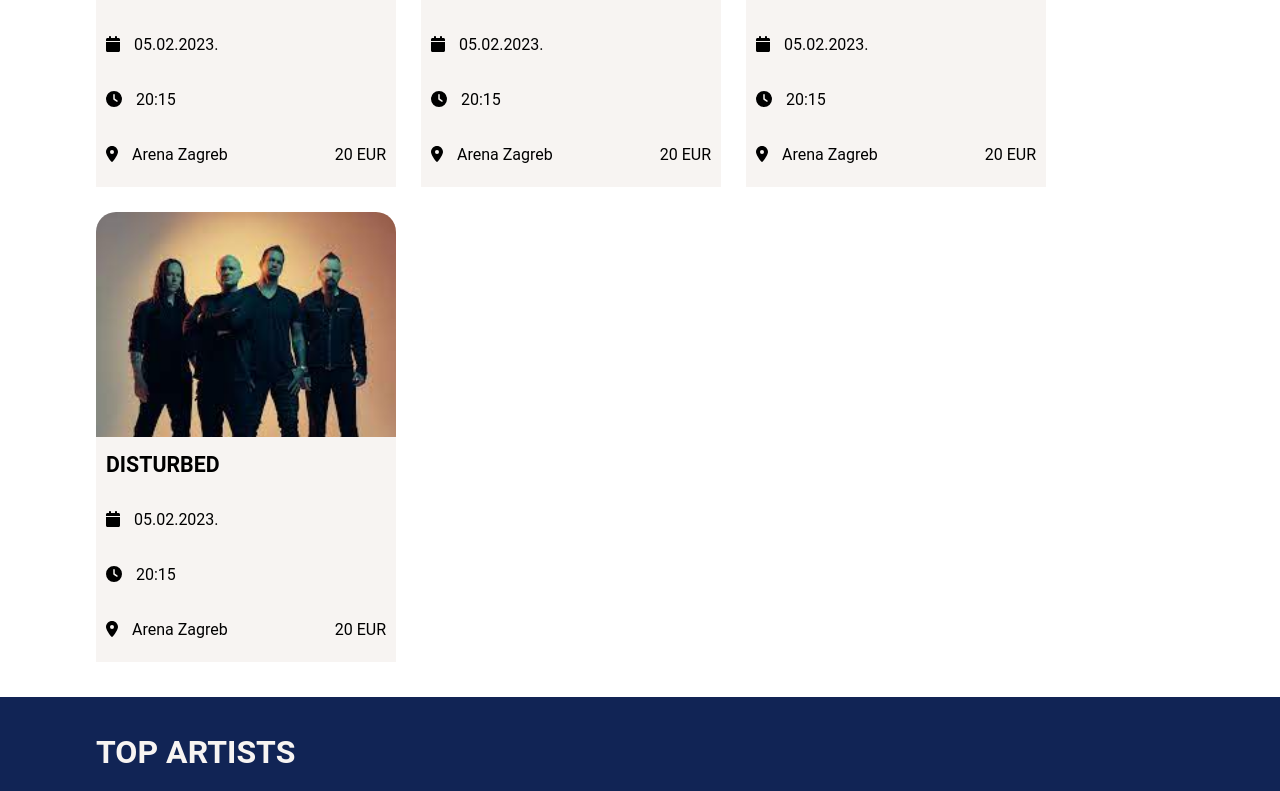
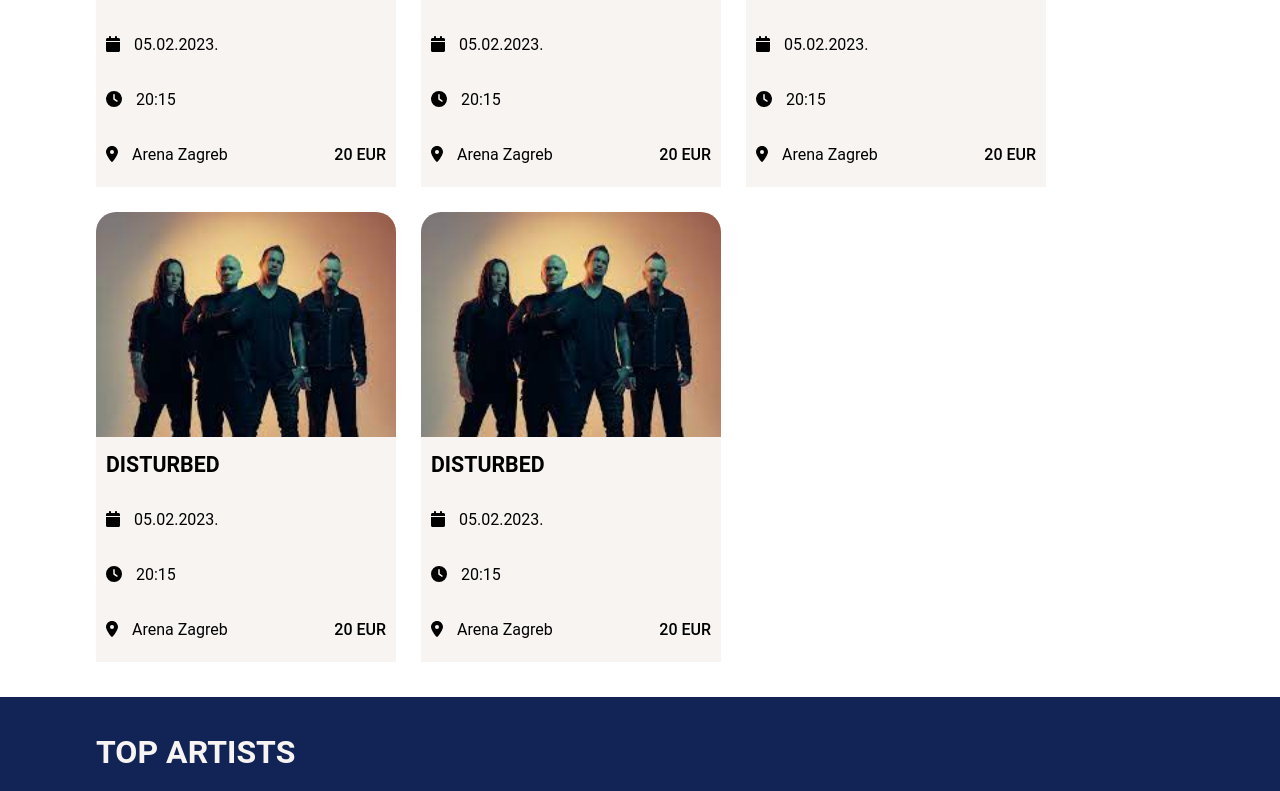
Before and after one commit to vorDa123/Zavrsni_Rad_dkuharic, a Vue app in the folder Koncertus/: page / in a window 1280 px wide. Shown: the part 920-1711 px from the top of the page. Built offline with nearby package versions, Linux system fonts and the light colour scheme.

Commit message:
changes in style, trying responsiveness

```diff
--- a/Koncertus/src/assets/styles.css
+++ b/Koncertus/src/assets/styles.css
@@ -81,7 +81,8 @@
 
 .concertCard {
   border-radius: 20px 20px 0 0;
-  width: 300px;
+  max-width: 300px;
+  width: 100%;
   height: 450px;
   cursor: pointer;
 }
@@ -146,14 +147,15 @@
 }
 
 .artistsCardsContainer {
-  width: 100%;
+  max-width: 100%;
   display: flex;
   flex-wrap: wrap;
   gap: 10px;
 }
 
 .artistCard {
-  width: 205px;
+  max-width: 205px;
+  width: 100%;
   height: 200px;
   border-radius: 10px;
   background-image: url("@/assets/img/disturbed.png");
@@ -193,13 +195,13 @@
 
 .newsletterTextButton {
   width: 60%;
-  position: relative;
-  top: 200px;
-  left: 300px;
+  padding-top: 200px;
+  padding-left: 300px;
 }
 
 .newsletterInputField {
-  width: 570px;
+  max-width: 570px;
+  width: 100%;
   height: 50px;
   border: 1px solid #0a1733;
   padding-left: 5px;
@@ -469,7 +471,8 @@
 }
 
 .widthContent {
-  width: 550px;
+  max-width: 550px;
+  width: 100%;
 }
 
 .alignCenter {
@@ -595,7 +598,7 @@
 
 .playerContent {
   width: 100%;
-  height: 175px;
+  max-height: 175px;
   position: absolute;
   bottom: 0;
   left: 0;
@@ -663,7 +666,8 @@
 }
 
 .durationSlider {
-  width: 350px;
+  max-width: 350px;
+  width: 100%;
 }
 
 .volumeSliderContainer {
@@ -750,7 +754,8 @@
 }
 
 .profileInfoContent {
-  width: 300px;
+  max-width: 300px;
+  width: 100%;
 }
 
 .nextConcertTitle {
@@ -845,11 +850,13 @@
 }
 
 .widthContentReservation {
-  width: 750px;
+  max-width: 750px;
+  width: 100%;
 }
 
 .concertImageReservation {
-  width: 200px;
+  max-width: 200px;
+  width: 100%;
   height: 150px;
   border-radius: 10px;
   background-image: url("@/assets/img/disturbed.png");
@@ -905,7 +912,8 @@
 }
 
 .inputSize{
-  width: 545px;
+  max-width: 545px;
+  width: 100%;
   height: 50px;
   margin: 8px 0 15px 0;
 }
@@ -940,3 +948,12 @@
   width: 50%;
   margin: 0 auto;
 }
+
+/* @media only screen and (max-width: 1640px) and (min-width: 1270px) {
+  .concertCard {
+    border-radius: 20px 20px 0 0;
+    width: 200px;
+    height: 350px;
+    cursor: pointer;
+  }
+} */
--- a/Koncertus/src/components/UpcomingConcerts.vue
+++ b/Koncertus/src/components/UpcomingConcerts.vue
@@ -16,7 +16,7 @@
                     <div class="sameLine">
                         <p><font-awesome-icon icon="fa-solid fa-location-dot" class="paddingRightCardIcon" /> Arena
                             Zagreb</p>
-                        <p class="alignRight">20 EUR</p>
+                        <p class="alignRight bold">20 EUR</p>
                     </div>
                 </div>
             </div>
@@ -29,7 +29,7 @@
                     <div class="sameLine">
                         <p><font-awesome-icon icon="fa-solid fa-location-dot" class="paddingRightCardIcon" /> Arena
                             Zagreb</p>
-                        <p class="alignRight">20 EUR</p>
+                        <p class="alignRight bold">20 EUR</p>
                     </div>
                 </div>
             </div>
@@ -42,7 +42,7 @@
                     <div class="sameLine">
                         <p><font-awesome-icon icon="fa-solid fa-location-dot" class="paddingRightCardIcon" /> Arena
                             Zagreb</p>
-                        <p class="alignRight">20 EUR</p>
+                        <p class="alignRight bold">20 EUR</p>
                     </div>
                 </div>
             </div>
@@ -55,7 +55,20 @@
                     <div class="sameLine">
                         <p><font-awesome-icon icon="fa-solid fa-location-dot" class="paddingRightCardIcon" /> Arena
                             Zagreb</p>
-                        <p>20 EUR</p>
+                        <p class="alignRight bold">20 EUR</p>
+                    </div>
+                </div>
+            </div>
+            <div class="concertCard">
+                <div class="concertCardImage"></div>
+                <div class="concertCardText">
+                    <p class="concertCardTextTitle uppercase">Disturbed</p>
+                    <p><font-awesome-icon icon="fa-solid fa-calendar" class="paddingRightCardIcon" /> 05.02.2023.</p>
+                    <p><font-awesome-icon icon="fa-solid fa-clock" class="paddingRightCardIcon" /> 20:15</p>
+                    <div class="sameLine">
+                        <p><font-awesome-icon icon="fa-solid fa-location-dot" class="paddingRightCardIcon" /> Arena
+                            Zagreb</p>
+                        <p class="alignRight bold">20 EUR</p>
                     </div>
                 </div>
             </div>
```
